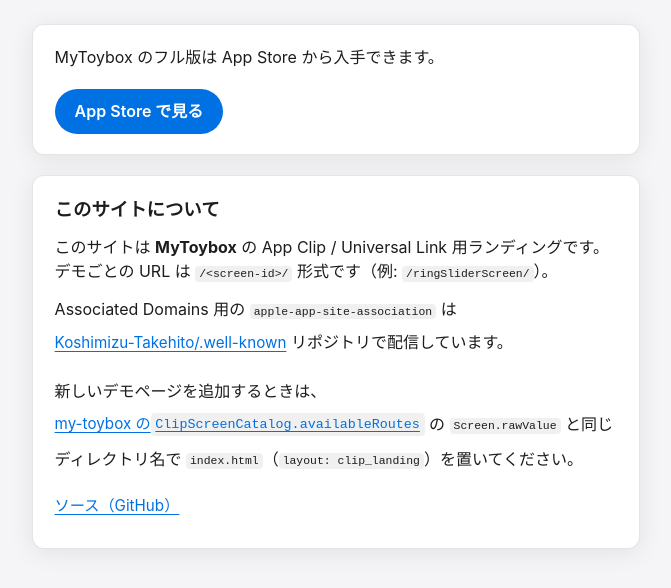
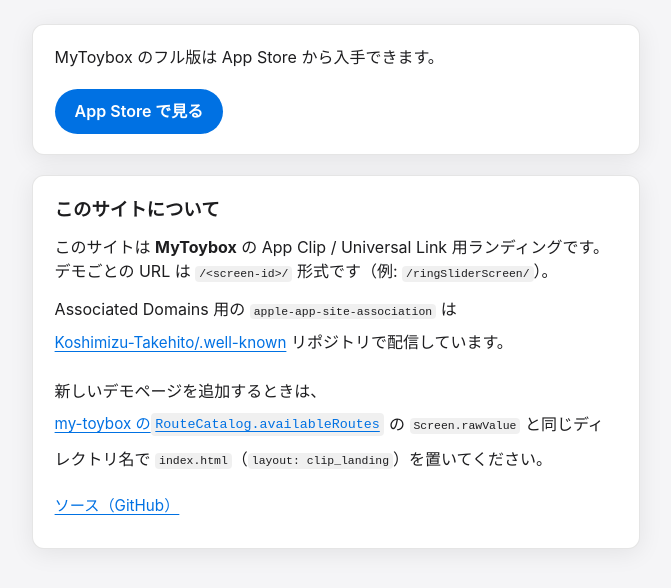
Before and after one commit to Koshimizu-Takehito/my-toybox-clip, a Jekyll site: the page built from index.html, in a window 1280 px wide. Shown: the top 588 px of the page, without its empty margins (304-975 px from the left). Built offline with Jekyll 4.4.1, drawn with Linux system fonts in a browser that asks for light colours.

Commit message:
docs: point new pages to RouteCatalog.availableRoutes
Co-authored-by: Cursor <cursoragent@cursor.com>

```diff
--- a/index.html
+++ b/index.html
@@ -7,6 +7,6 @@ title: "MyToybox App Clip"
   <h1 class="clip-section-title">このサイトについて</h1>
   <p>このサイトは <strong>MyToybox</strong> の App Clip / Universal Link 用ランディングです。デモごとの URL は <code>/&lt;screen-id&gt;/</code> 形式です（例: <code>/ringSliderScreen/</code>）。</p>
   <p>Associated Domains 用の <code>apple-app-site-association</code> は <a class="clip-secondary-link" href="https://github.com/Koshimizu-Takehito/.well-known">Koshimizu-Takehito/.well-known</a> リポジトリで配信しています。</p>
-  <p>新しいデモページを追加するときは、<a class="clip-secondary-link" href="https://github.com/Koshimizu-Takehito/my-toybox/blob/main/Packages/Sources/MyToyboxScreens/ClipScreenCatalog.swift">my-toybox の <code>ClipScreenCatalog.availableRoutes</code></a> の <code>Screen.rawValue</code> と同じディレクトリ名で <code>index.html</code>（<code>layout: clip_landing</code>）を置いてください。</p>
+  <p>新しいデモページを追加するときは、<a class="clip-secondary-link" href="https://github.com/Koshimizu-Takehito/my-toybox/blob/main/Packages/Sources/MyToyboxScreens/RouteCatalog.swift">my-toybox の <code>RouteCatalog.availableRoutes</code></a> の <code>Screen.rawValue</code> と同じディレクトリ名で <code>index.html</code>（<code>layout: clip_landing</code>）を置いてください。</p>
   <p><a class="clip-secondary-link" href="https://github.com/Koshimizu-Takehito/my-toybox-clip">ソース（GitHub）</a></p>
 </section>
```
Also changed, not shown: README.md.
